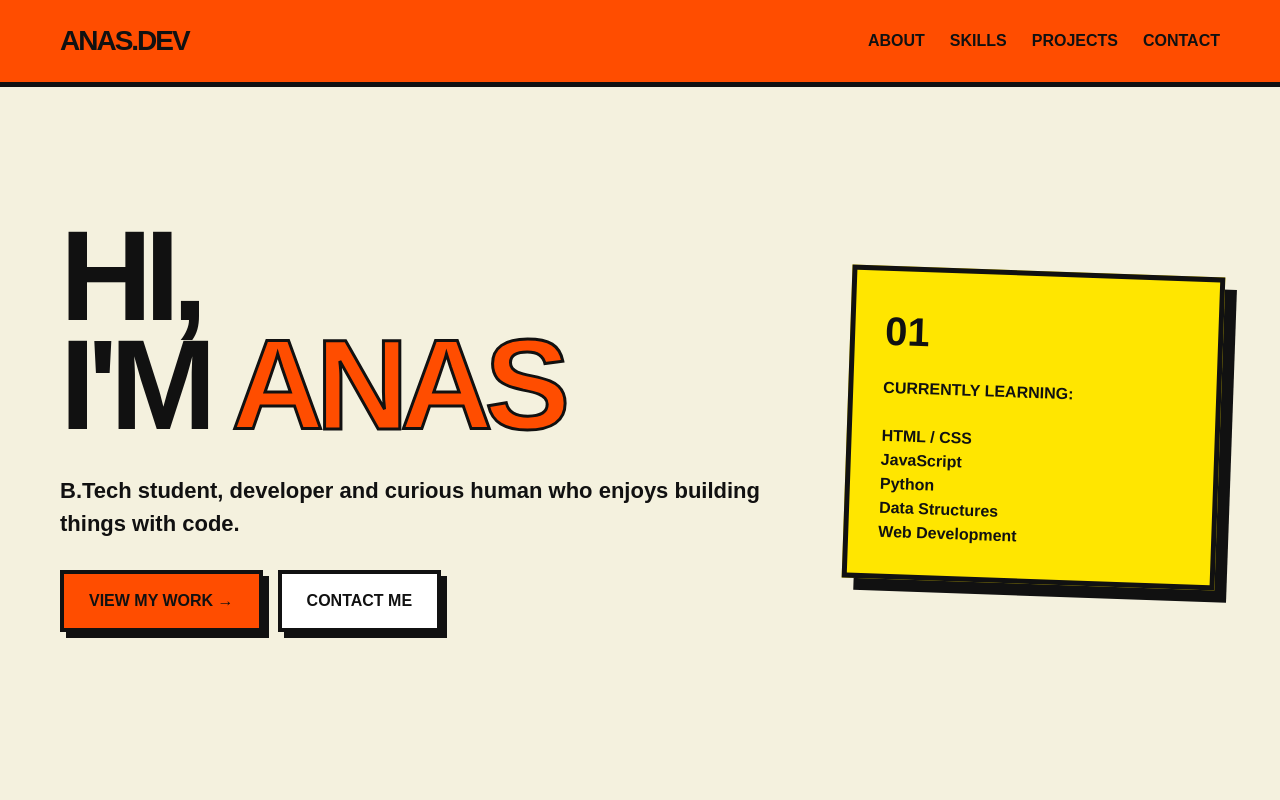
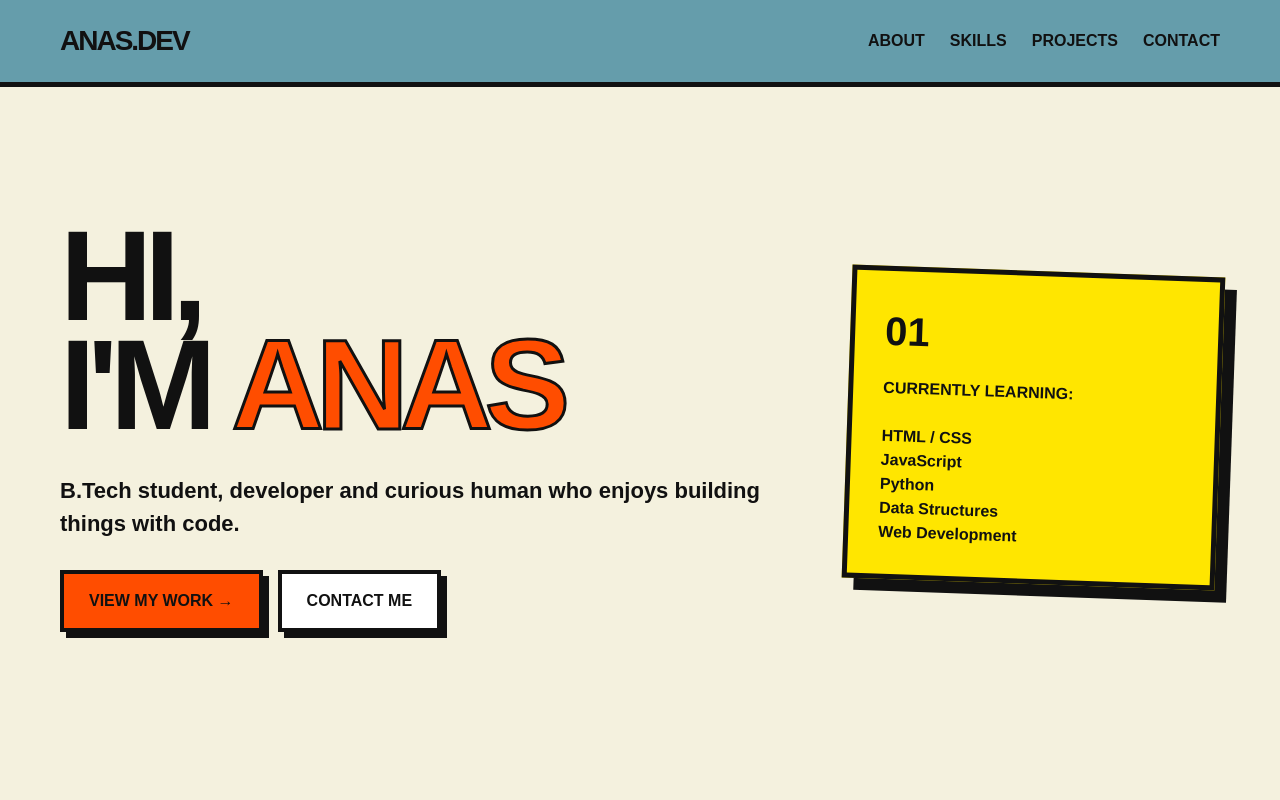
Before and after one commit to hussainhussainanas143-maker/hussainhussainanas143-maker-, a plain HTML site: page index.html in a window 1280 px wide. Shown: the top 800 px of the page. Drawn offline with Linux system fonts and the light colour scheme.

Commit message:
Change header background color to #659dab

```diff
--- a/index.html
+++ b/index.html
@@ -39,7 +39,7 @@
 
         header {
             border-bottom: 5px solid #111;
-            background: #ff4d00;
+            background: #659dab;
             position: sticky;
             top: 0;
             z-index: 1000;
```
